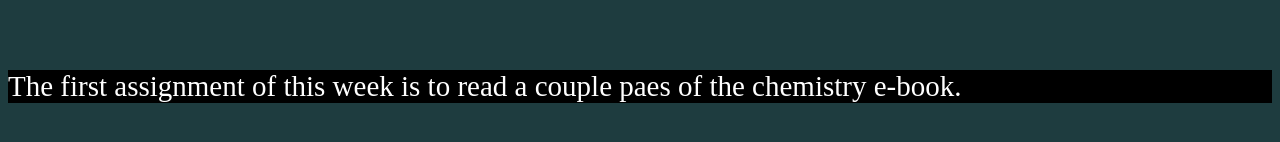
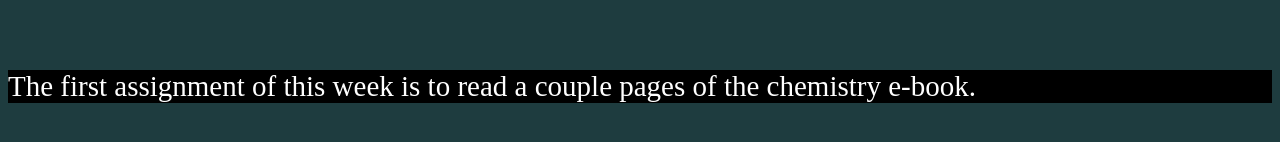
Before and after one commit to LegacyPK0401/Chemistry-Fall-Semester-2020-2021, a plain HTML site: page week5.html in a window 1280 px wide. Shown: the part 212-354 px from the top of the page. Drawn offline with Linux system fonts and the light colour scheme.

Commit message:
Fixed "paes" to "pages"

```diff
--- a/week5.html
+++ b/week5.html
@@ -7,7 +7,7 @@
     <body>
         <h1>Week 5: Unit Calculations & Energy Transfers</h1>
    <br>
-   <p>The first assignment of this week is to read a couple paes of the chemistry e-book.</p>
+   <p>The first assignment of this week is to read a couple pages of the chemistry e-book.</p>
 
 
     </body>
```
